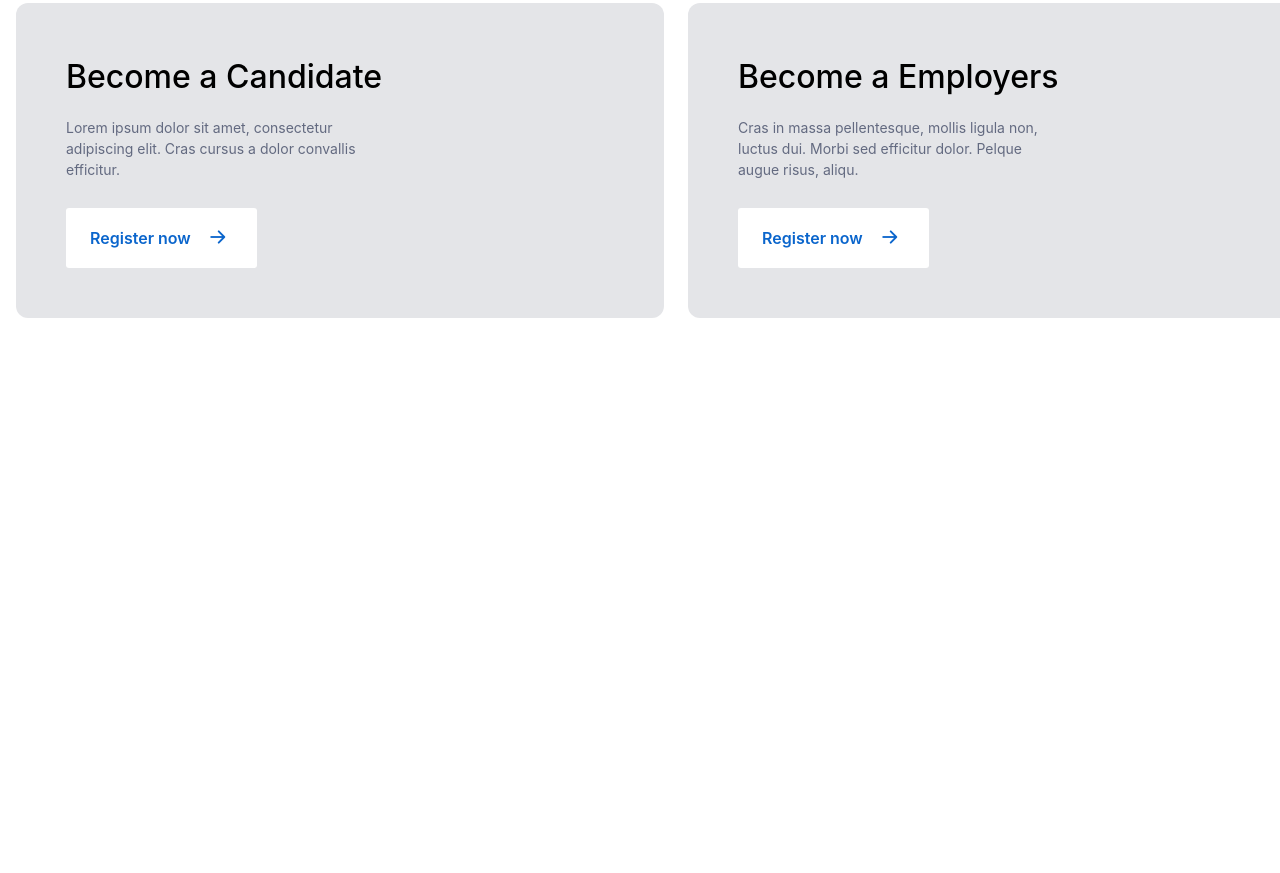
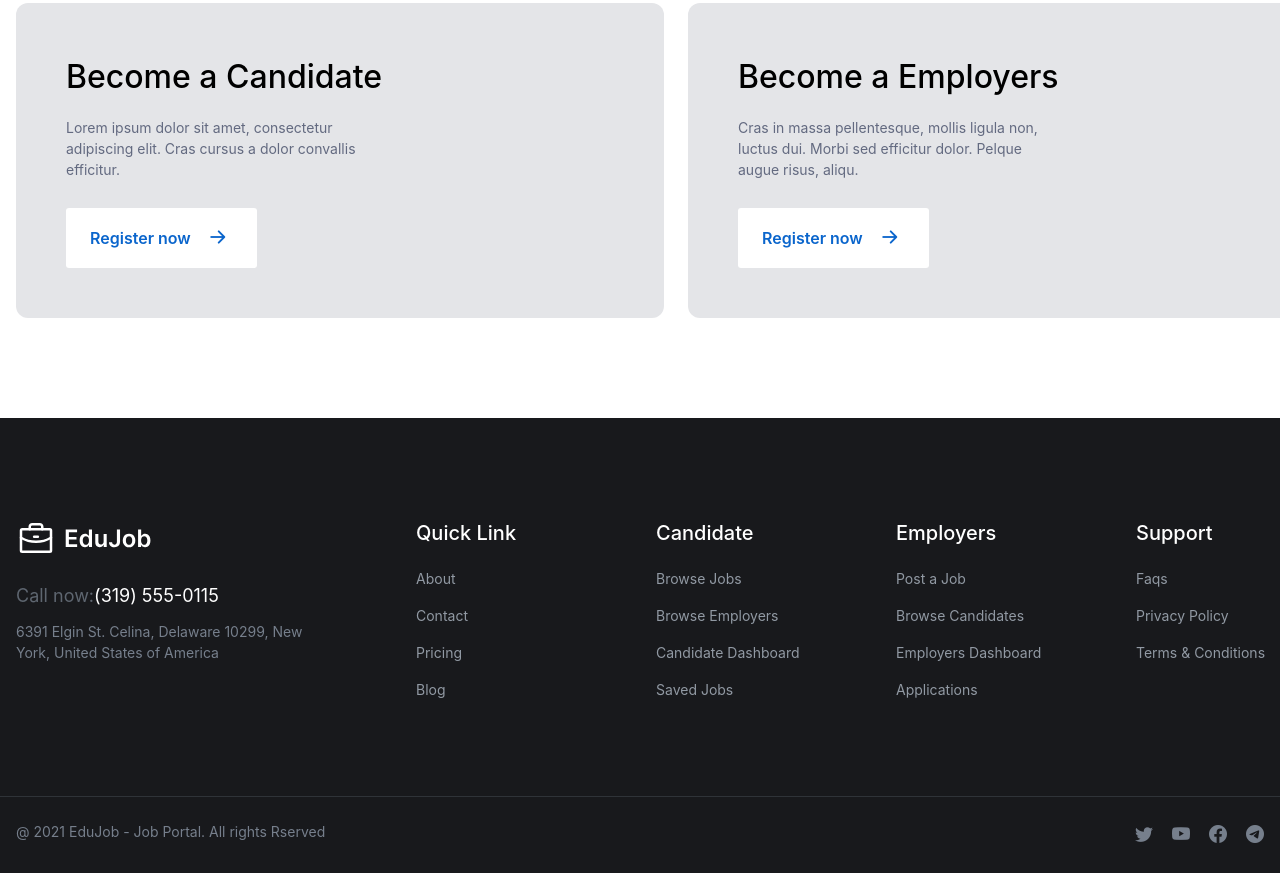
Before and after one commit to pnasiba/edujob.uz, a website: page index.html in a window 1280 px wide. Shown: the part 5372-6245 px from the top of the page. Before the commit the page ends 5790 px from the top, so only its background shows below. Drawn offline with nearby package versions, Linux system fonts and the light colour scheme.

Commit message:
footer done

```diff
--- a/index.html
+++ b/index.html
@@ -849,6 +849,70 @@
             </div>
         </section>
     </main>
+
+    <footer class="bg-[#18191C]">
+        <div class="container px-4 mx-auto">
+            <div class="pt-[100px] pb-[80px]">
+                <div class="flex gap-[90px]">
+                    <div>
+                        <img src="./assets/icons/footer-logo.svg" alt="Logo">
+                        <p class="text-[#5E6670] text-[18px] pt-[24px] pb-[12px]">Call now:<a href="tel:(319)555-0115" class="text-[18px] text-white">(319) 555-0115</a></p>
+                        <p class="text-[14px] w-[310px] text-[#767F8C]">6391 Elgin St. Celina, Delaware 10299, New York, United States of America</p>
+                    </div>
+                    <div class="flex gap-[40px]">
+                        <ul class="w-[200px]">
+                            <li class="text-[20px] font-medium text-white mb-[20px]">Quick Link</li>
+                            <li class="text-[14px] text-[#9199A3] mb-[16px] cursor-pointer hover:underline duration-200">About</li>
+                            <li class="text-[14px] text-[#9199A3] mb-[16px] cursor-pointer hover:underline duration-200">Contact</li>
+                            <li class="text-[14px] text-[#9199A3] mb-[16px] cursor-pointer hover:underline duration-200">Pricing</li>
+                            <li class="text-[14px] text-[#9199A3] mb-[16px] cursor-pointer hover:underline duration-200">Blog</li>
+                        </ul>
+                        <ul class="w-[200px]">
+                            <li class="text-[20px] font-medium text-white mb-[20px]">Candidate</li>
+                            <li class="text-[14px] text-[#9199A3] mb-[16px] cursor-pointer hover:underline duration-200">Browse Jobs</li>
+                            <li class="text-[14px] text-[#9199A3] mb-[16px] cursor-pointer hover:underline duration-200">Browse Employers</li>
+                            <li class="text-[14px] text-[#9199A3] mb-[16px] cursor-pointer hover:underline duration-200">Candidate Dashboard</li>
+                            <li class="text-[14px] text-[#9199A3] mb-[16px] cursor-pointer hover:underline duration-200">Saved Jobs</li>
+                        </ul>
+                        <ul class="w-[200px]">
+                            <li class="text-[20px] font-medium text-white mb-[20px]">Employers</li>
+                            <li class="text-[14px] text-[#9199A3] mb-[16px] cursor-pointer hover:underline duration-200">Post a Job</li>
+                            <li class="text-[14px] text-[#9199A3] mb-[16px] cursor-pointer hover:underline duration-200">Browse Candidates</li>
+                            <li class="text-[14px] text-[#9199A3] mb-[16px] cursor-pointer hover:underline duration-200">Employers Dashboard</li>
+                            <li class="text-[14px] text-[#9199A3] mb-[16px] cursor-pointer hover:underline duration-200">Applications</li>
+                        </ul>
+                        <ul class="w-[200px]">
+                            <li class="text-[20px] font-medium text-white mb-[20px]">Support</li>
+                            <li class="text-[14px] text-[#9199A3] mb-[16px] cursor-pointer hover:underline duration-200">Faqs</li>
+                            <li class="text-[14px] text-[#9199A3] mb-[16px] cursor-pointer hover:underline duration-200">Privacy Policy</li>
+                            <li class="text-[14px] text-[#9199A3] mb-[16px] cursor-pointer hover:underline duration-200">Terms & Conditions</li>
+                        </ul>
+                    </div>
+                </div>
+            </div>
+
+            <div></div>
+        </div>
+
+        <div class="border-t-[1px] border-t-[#2F3338]">
+
+            <div class="container px-4 mx-auto">
+                <div class="py-[24px] flex justify-between">
+                    <div>
+                        <p class="text-[14px] text-[#767F8C]">@ 2021 EduJob - Job Portal. All rights Rserved</p>
+                    </div>
+
+                    <div class="flex gap-[19px]">
+                        <i class="bi bi-twitter text-[#767F8C] hover:text-[#0851A3] text-lg hover:scale-125"></i>
+                        <i class="bi bi-youtube text-[#767F8C] hover:text-[#0851A3] text-lg hover:scale-125"></i>
+                        <i class="bi bi-facebook text-[#767F8C] hover:text-[#0851A3] text-lg hover:scale-125"></i>
+                        <i class="bi bi-telegram text-[#767F8C] hover:text-[#0851A3] text-lg hover:scale-125"></i>
+                    </div>
+                </div>
+            </div>
+
+        </div>
+    </footer>
 </body>
 
 <!-- Swiper JS -->
@@ -859,6 +923,7 @@
     var swiper = new Swiper(".mySwiper", {
         slidesPerView: 3,
         spaceBetween: 30,
+        autoplay:true,
         pagination: {
             el: ".swiper-pagination",
             clickable: true,
```
Also changed, not shown: assets/icons/SocialMedia.svg (added), assets/icons/footer-logo.svg (added).
